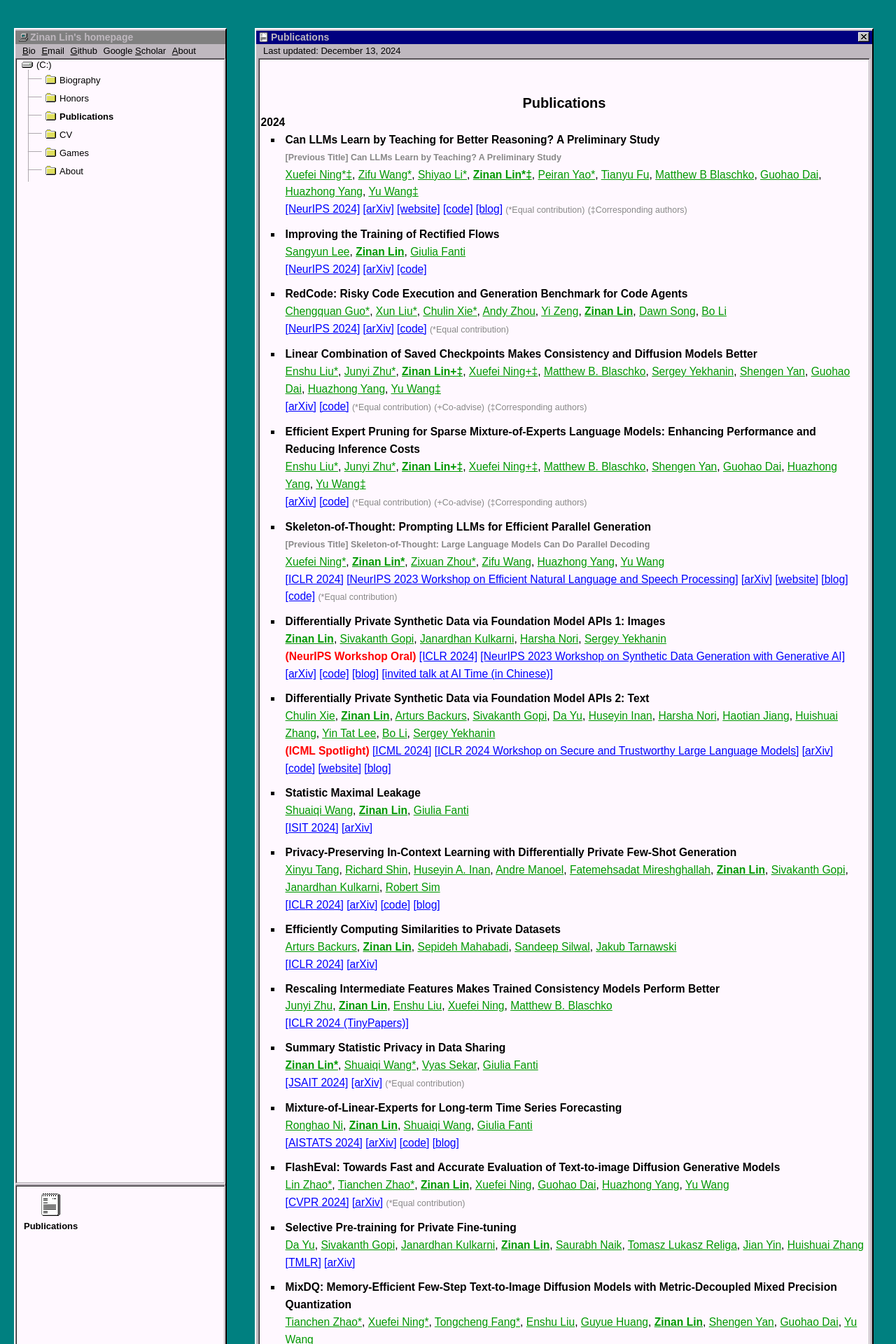
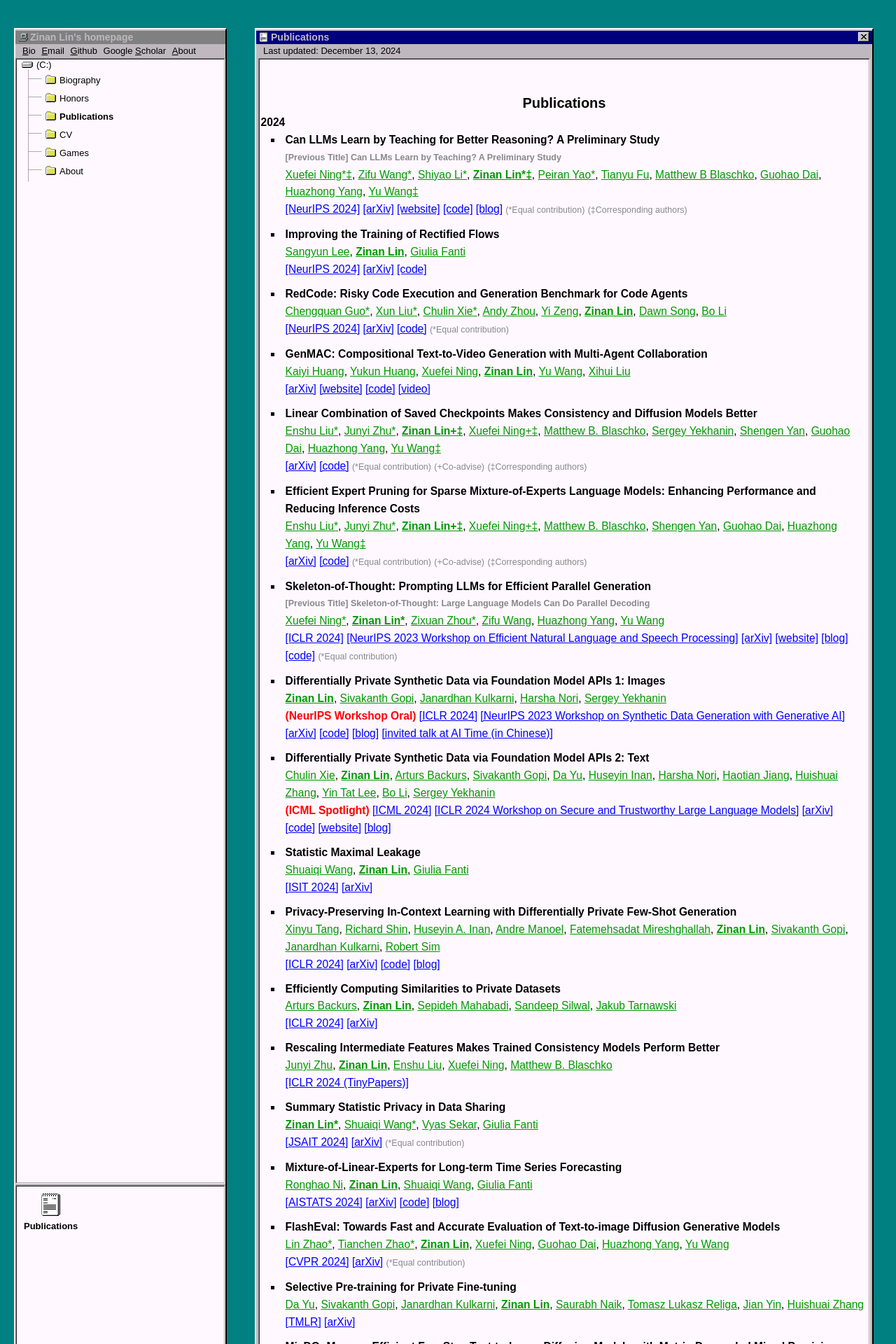
Before and after one commit to fjxmlzn/fjxmlzn.github.io, a Jekyll site: the page built from _publications/publications.html, in a window 1280 px wide. Shown: the top 1920 px of the page at 70% size. Built offline with Jekyll 4.4.1, drawn with Linux system fonts in a browser that asks for light colours.

Commit message:
update publications

```diff
--- a/_publications/publications.html
+++ b/_publications/publications.html
@@ -71,7 +71,7 @@ permalink: /publications/index.html
 <span class="publication_year">2024</span>
 <ul>
     <li class='publication_li'>
-        <span class='publication_title'>Can LLMs Learn by Teaching for Better Reasoning? A Preliminary Study </span>
+        <span class='publication_title'>Can LLMs Learn by Teaching for Better Reasoning? A Preliminary Study</span>
         <span class='publication_alternative_title'>[Previous Title] Can LLMs Learn by Teaching? A Preliminary Study</span>
         <span class="publication_author">
             <a href="#">Xuefei Ning*‡</a>,
@@ -142,6 +142,29 @@ permalink: /publications/index.html
             <a href="https://github.com/AI-secure/RedCode" target="_blank">[code]</a>
         </span>
         <span class="publication_note">(*Equal contribution)</span>
+    </li>
+    <li class='publication_li'>
+        <span class='publication_title'>GenMAC: Compositional Text-to-Video Generation with Multi-Agent Collaboration</span>
+        <span class="publication_author">
+            <a href="#">Kaiyi Huang</a>,
+            <a href="#">Yukun Huang</a>,
+            <a href="#">Xuefei Ning</a>,
+            <span class="publication_me"><a href="https://zinanlin.me/" target="_blank">Zinan Lin</a></span>,
+            <a href="#">Yu Wang</a>,
+            <a href="#">Xihui Liu</a>
+        </span>
+        <span class='publication_journal'>
+            <a href="https://arxiv.org/abs/2412.04440" target="_blank">[arXiv]</a>
+        </span>
+        <span class='publication_journal'>
+            <a href="https://karine-h.github.io/GenMAC/" target="_blank">[website]</a>
+        </span>
+        <span class='publication_journal'>
+            <a href="https://github.com/Karine-Huang/GenMAC" target="_blank">[code]</a>
+        </span>
+        <span class='publication_journal'>
+            <a href="https://youtu.be/gni-nzJQ9TI" target="_blank">[video]</a>
+        </span>
     </li>
     <li class='publication_li'>
         <span class='publication_title'>Linear Combination of Saved Checkpoints Makes Consistency and Diffusion Models Better</span>
```
